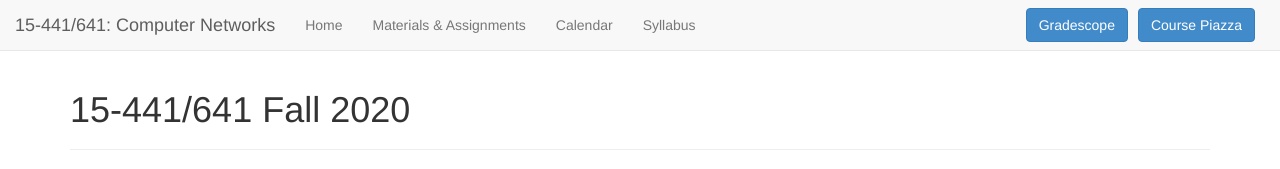
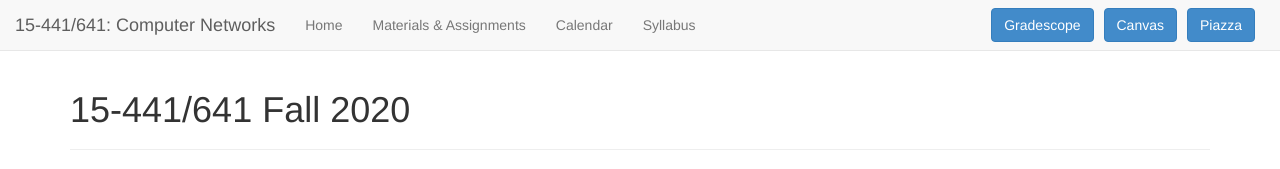
Before and after one commit to computer-networks/fa21, a Jekyll site: the page built from index.html, in a window 1280 px wide. Shown: the top 169 px of the page. Built offline with Jekyll 4.4.1, drawn with Linux system fonts in a browser that asks for light colours.

Commit message:
Add link to Canvas to template

```diff
--- a/_layouts/coursepage.html
+++ b/_layouts/coursepage.html
@@ -42,7 +42,8 @@ PUBLIC "-//W3C//DTD XHTML 1.0 Strict//EN"
           <li><a href="calendar.html">Calendar</a></li>
           <li><a href="https://docs.google.com/document/d/17lz440QaxWmpUVNr2MpAGfLKqB_HphTC6btIAT7NsO0/edit?usp=sharing">Syllabus</a></li>
         </ul>
-        <a href="https://piazza.com/class/kdyzztomb4g72q"><button type="button" class="btn btn-primary navbar-btn navbar-right" style="margin-right:10px">Course Piazza</button></a>
+        <a href="https://piazza.com/class/kdyzztomb4g72q"><button type="button" class="btn btn-primary navbar-btn navbar-right" style="margin-right:10px">Piazza</button></a>
+        <a href="https://canvas.cmu.edu/courses/19501"><button type="button" class="btn btn-primary navbar-btn navbar-right" style="margin-right:10px">Canvas</button></a>
         <a href="https://www.gradescope.com/courses/163345"><button type="button" class="btn btn-primary navbar-btn navbar-right" style="margin-right:10px">Gradescope</button></a>
       </div><!-- /.navbar-collapse -->
     </nav>
```
